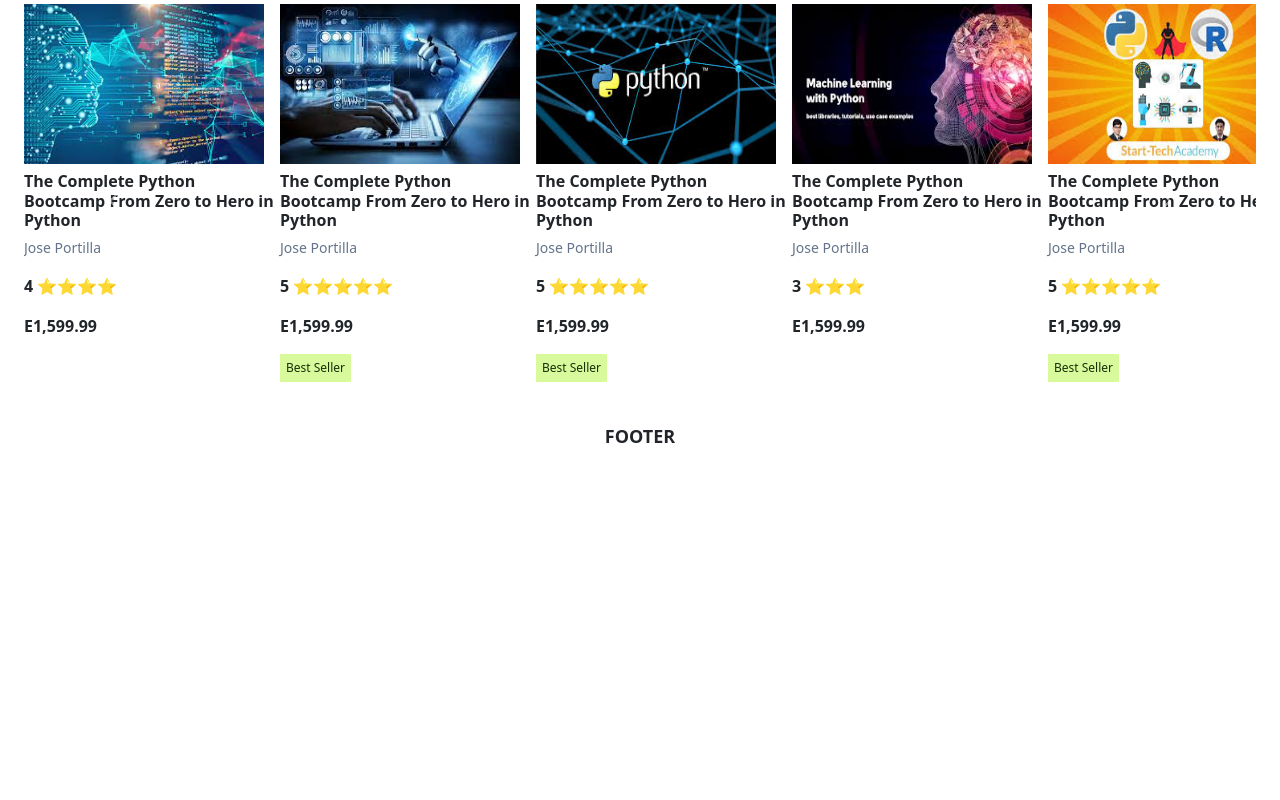
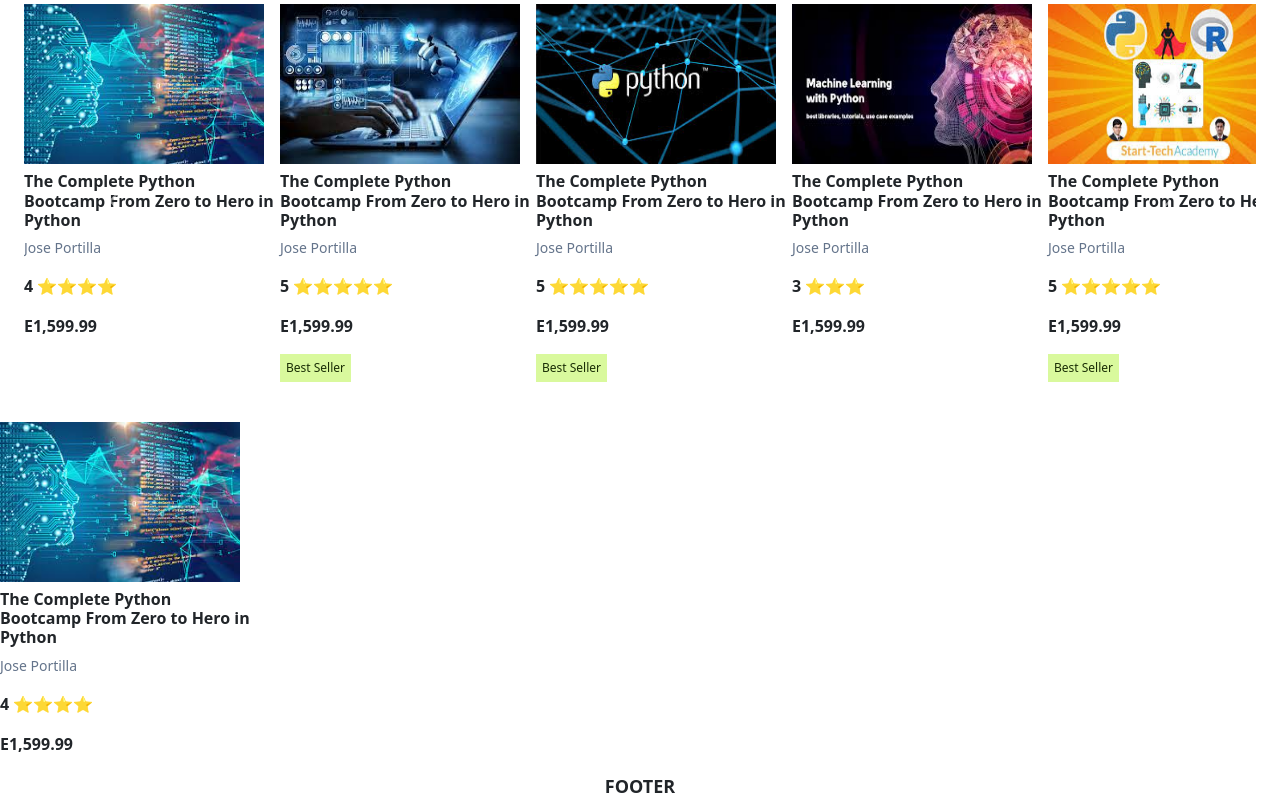
Before and after one commit to AlaaHamdyMohammadi/ITI-React-Udemy-Project-Team2, a React (Vite) app: page / in a window 1280 px wide. Shown: the part 2323-3123 px from the top of the page. Before the commit the page ends 2773 px from the top, so only its background shows below. Built offline with nearby package versions, Linux system fonts and the light colour scheme.

Commit message:
UdemyIcon

```diff
--- a/index.html
+++ b/index.html
@@ -2,7 +2,12 @@
 <html lang="en">
   <head>
     <meta charset="UTF-8" />
-    <link rel="icon" type="image/svg+xml" href="/vite.svg" />
+    <link
+      type="image/x-icon"
+      href="https://i.postimg.cc/rFfXCsQx/Untitled-2.png"
+      rel="icon"
+    />
+
     <meta name="viewport" content="width=device-width, initial-scale=1.0" />
     <title>Udemy</title>
   </head>
--- a/src/components/StudentsViewing.jsx
+++ b/src/components/StudentsViewing.jsx
@@ -1,10 +1,12 @@
+/* eslint-disable no-unused-vars */
 import CoursesCarousel from './Courses/CoursesCarousel';
 
 function StudentsViewing() {
   return (
     <div className=" mt-5 p-4">
-      <h3 className='pb-3'>Student are viewing</h3>
-      <CoursesCarousel/>
+      <h3 className="pb-3">Student are viewing</h3>
+      <CoursesCarousel />
+
     </div>
   );
 }
--- /dev/null
+++ b/src/components/Test.jsx
@@ -0,0 +1,52 @@
+/* eslint-disable react/prop-types */
+/* eslint-disable no-unused-vars */
+import { Modal, Card } from 'react-bootstrap';
+import { useState } from 'react';
+
+// show={() => setShowModal(true)}
+// onHide={showModal}
+
+function Test({ title, content }) {
+  const [showModal, setShowModal] = useState(false);
+  const [isHovered, setIsHovered] = useState(false);
+  return (
+    <>
+      <div
+        onMouseEnter={() => setIsHovered(true)}
+        onMouseLeave={() => setIsHovered(false)}
+      >
+        <img
+          className="h-40 w-60"
+          src="./../../public/images/homePage/carImg6.jfif"
+        />
+        <h6 className="mt-2 w-64 font-bold">
+          The Complete Python Bootcamp From Zero to Hero in Python
+        </h6>
+        <div>
+          <p className="text-sm text-slate-500">Jose Portilla</p>
+          <p className="font-bold">4 ⭐⭐⭐⭐</p>
+          <p className="font-bold">E1,599.99</p>
+        </div>
+      </div>
+      {isHovered && (
+        <Modal
+          show={() => setShowModal(true)}
+          onHide={() => setShowModal(false)}
+          centered
+          size="lg"
+          style={{ backgroundColor: 'rgba(0, 0, 0, 0.5)' }}
+        >
+          <Modal.Header closeButton>
+            <Modal.Title>{title}</Modal.Title>
+          </Modal.Header>
+          <Modal.Body>{content}</Modal.Body>
+          <Modal.Footer>
+            <button className="btn btn-secondary">Add To Cart</button>
+          </Modal.Footer>
+        </Modal>
+      )}
+    </>
+  );
+}
+
+export default Test;
--- a/src/pages/HomePage.jsx
+++ b/src/pages/HomePage.jsx
@@ -3,6 +3,7 @@ import CoursesList from '../components/Courses/CoursesList';
 import Learners from '../components/Learners';
 import Photos from '../components/Photos';
 import StudentsViewing from '../components/StudentsViewing';
+import Test from '../components/Test';
 
 function HomePage() {
   return (
@@ -12,6 +13,7 @@ function HomePage() {
       <CoursesList />
       <Learners />
       <StudentsViewing />
+      <Test/>
     </div>
   );
 }
```
